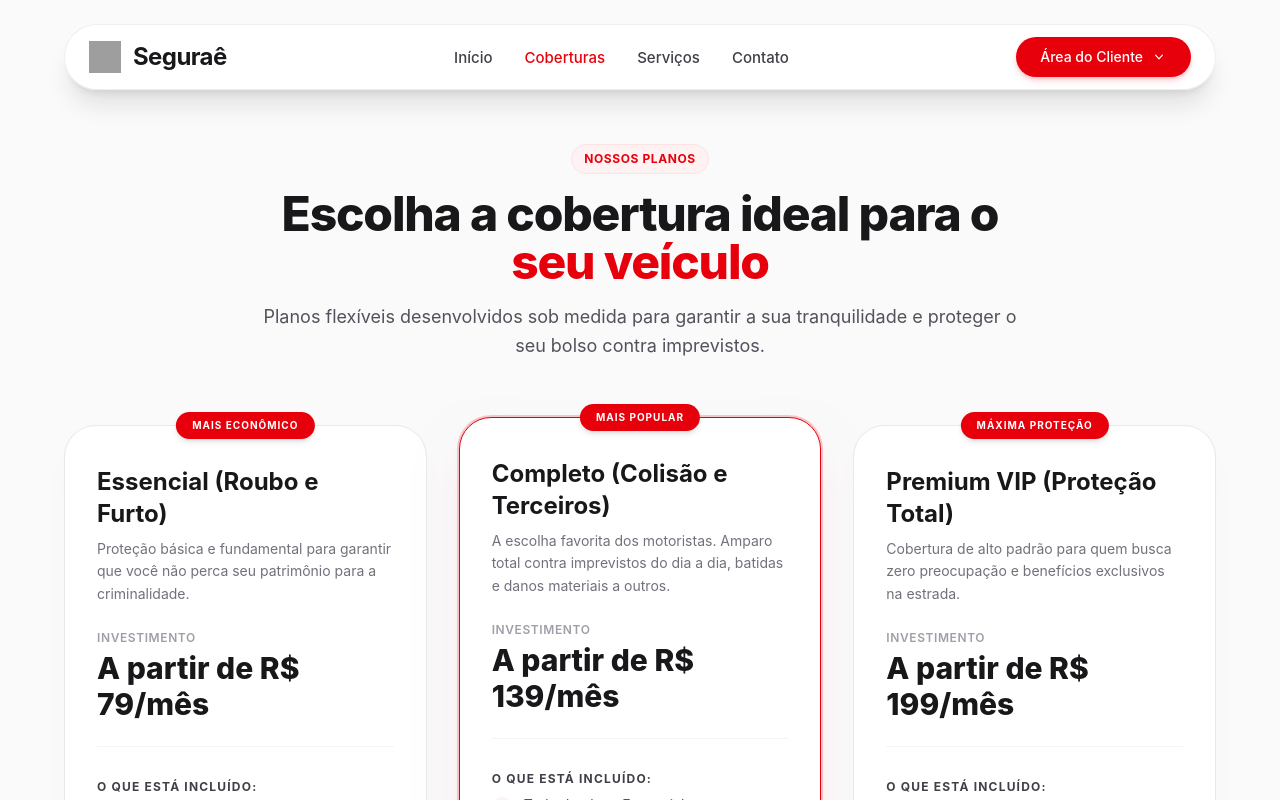
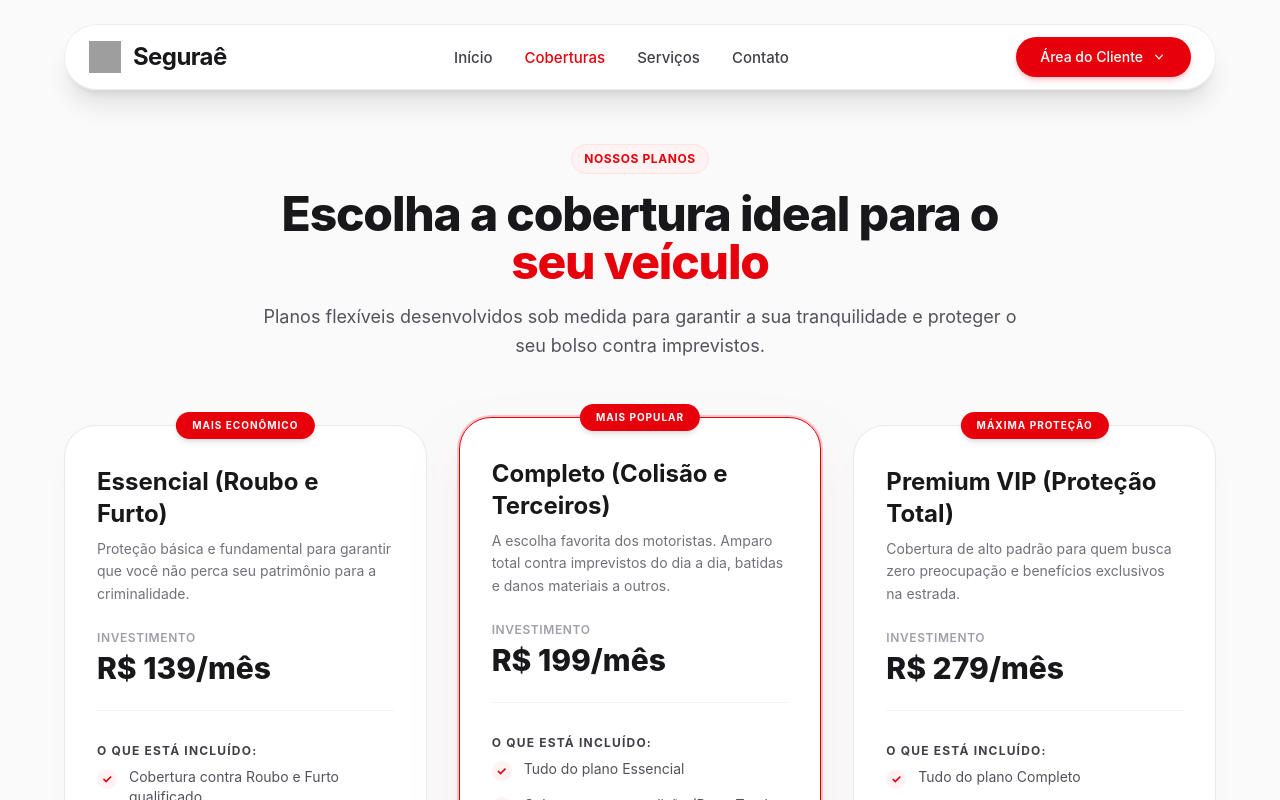
Before and after one commit to OctaDev1/segurae-front, a React (Vite) app: page /coberturas in a window 1280 px wide. Shown: the top 800 px of the page. Built offline with nearby package versions, Linux system fonts and the light colour scheme; grey boxes are pictures that could not be loaded.

Commit message:
✨ New Feature: imagem do carro e funcionalidade de simular cobertura

```diff
--- a/src/pages/cobertura/Cobertura.tsx
+++ b/src/pages/cobertura/Cobertura.tsx
@@ -9,7 +9,7 @@ export default function Coberturas() {
     {
       id: "essencial",
       nome: "Essencial (Roubo e Furto)",
-      preco: "A partir de R$ 79/mês",
+      preco: "R$ 139/mês",
       descricao: "Proteção básica e fundamental para garantir que você não perca seu patrimônio para a criminalidade.",
       badge: "Mais Econômico",
       beneficios: [
@@ -23,7 +23,7 @@ export default function Coberturas() {
     {
       id: "completo",
       nome: "Completo (Colisão e Terceiros)",
-      preco: "A partir de R$ 139/mês",
+      preco: "R$ 199/mês",
       descricao: "A escolha favorita dos motoristas. Amparo total contra imprevistos do dia a dia, batidas e danos materiais a outros.",
       badge: "Mais Popular",
       destacado: true,
@@ -39,7 +39,7 @@ export default function Coberturas() {
     {
       id: "premium",
       nome: "Premium VIP (Proteção Total)",
-      preco: "A partir de R$ 199/mês",
+      preco: "R$ 279/mês",
       descricao: "Cobertura de alto padrão para quem busca zero preocupação e benefícios exclusivos na estrada.",
       badge: "Máxima Proteção",
       beneficios: [
--- a/src/pages/home/Home.tsx
+++ b/src/pages/home/Home.tsx
@@ -131,9 +131,9 @@ export default function Home() {
   const temDesconto10Anos = !isNaN(anoNum) && anoNum > 1900 && (anoAtual - anoNum >= 10);
 
   const precosBase: Record<string, number> = {
-    "Completo": 149.90,
-    "Roubo/Furto": 89.90,
-    "Terceiros": 99.90,
+    "Premium": 279.90,
+    "Completo": 199.90,
+    "Essencial": 139.90,
   };
 
   const handleSimular = (e: React.FormEvent) => {
@@ -199,8 +199,8 @@ export default function Home() {
 
             <div className="w-full h-64 lg:h-80 rounded-2xl overflow-hidden shadow-xl">
               <img
-                src="https://images.unsplash.com/photo-1617788138017-80ad40651399?q=80&w=2070&auto=format&fit=crop"
-                alt="Carro de luxo escuro"
+                src="https://ik.imagekit.io/JohnnieDiniz/segurae/carro.png"
+                alt="Carro de luxo"
                 className="w-full h-full object-cover"
               />
             </div>
@@ -229,7 +229,7 @@ export default function Home() {
                       Tipo de Cobertura
                     </label>
                     <div className="flex items-center bg-zinc-100 rounded-xl p-1 gap-1">
-                      {["Completo", "Roubo/Furto", "Terceiros"].map((tipo) => (
+                      {["Essencial", "Completo", "Premium"].map((tipo) => (
                         <button
                           key={tipo}
                           type="button"
```
